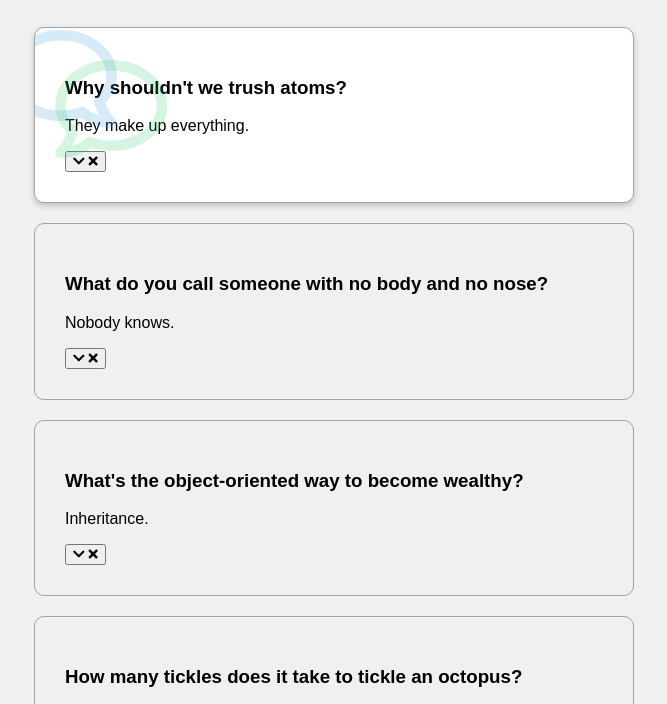
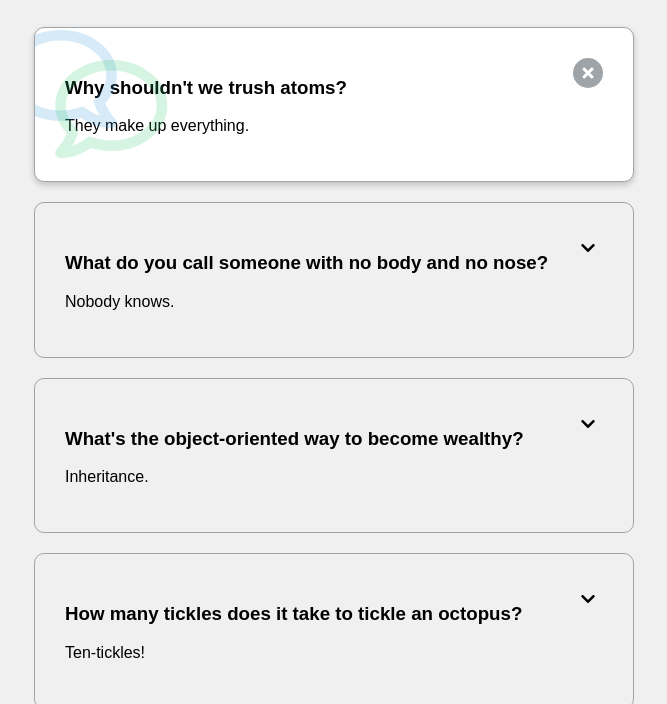
Before and after one commit to gaelporteu/12-FAQ-Collapse, a plain HTML site: page index.html in a window 1280 px wide. Shown: the part 90-794 px from the top of the page, without its empty margins (306-973 px from the left). Drawn offline with Linux system fonts and the light colour scheme; a web font is replaced by a local one.

Commit message:
Added more css and html

```diff
--- a/index.html
+++ b/index.html
@@ -19,7 +19,7 @@
       <div class="faq active">
         <h3 class="faq-title">Why shouldn't we trush atoms?</h3>
         <p>They make up everything.</p>
-        <button>
+        <button class="faq-toggle">
           <i class="fas fa-chevron-down"></i>
           <i class="fas fa-times"></i>
         </button>
--- a/style.css
+++ b/style.css
@@ -67,3 +67,42 @@ h1 {
 .faq.active .faq-text {
   display: block;
 }
+
+.faq-toggle {
+  background-color: transparent;
+  border: 0;
+  border-radius: 50%;
+
+  cursor: pointer;
+  display: flex;
+  align-items: center;
+  justify-content: center;
+  font-size: 16px;
+  padding: 0;
+  position: absolute;
+  top: 30px;
+  right: 30px;
+  height: 30px;
+  width: 30px;
+}
+
+.faq-toggle:focus {
+  outline: 0;
+}
+
+.faq-toggle .fa-times {
+  display: none;
+}
+
+.faq.active .faq-toggle .fa-times {
+  color: #fff;
+  display: block;
+}
+
+.faq.active .faq-toggle .fa-chevron-down {
+  display: none;
+}
+
+.faq.active .faq-toggle {
+  background-color: #9fa4a8;
+}
```
